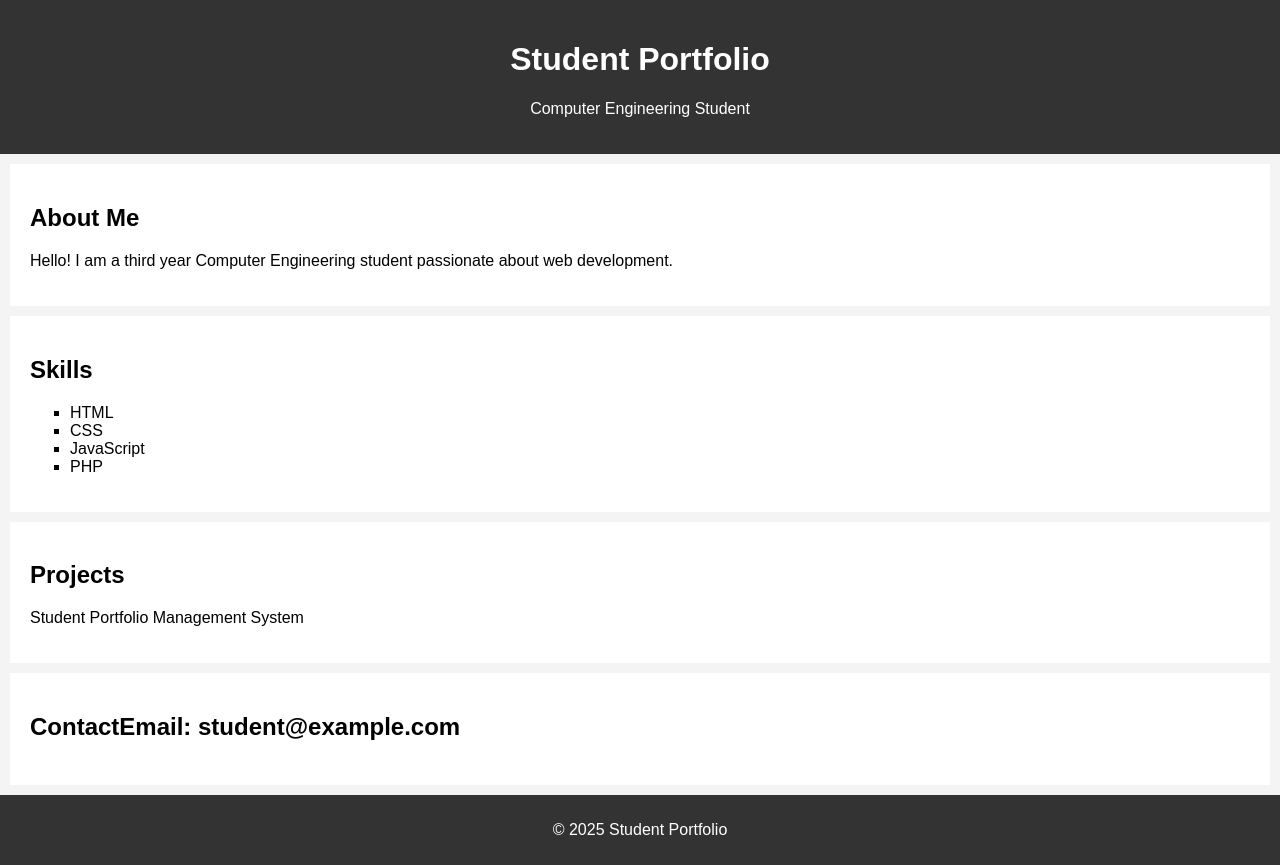
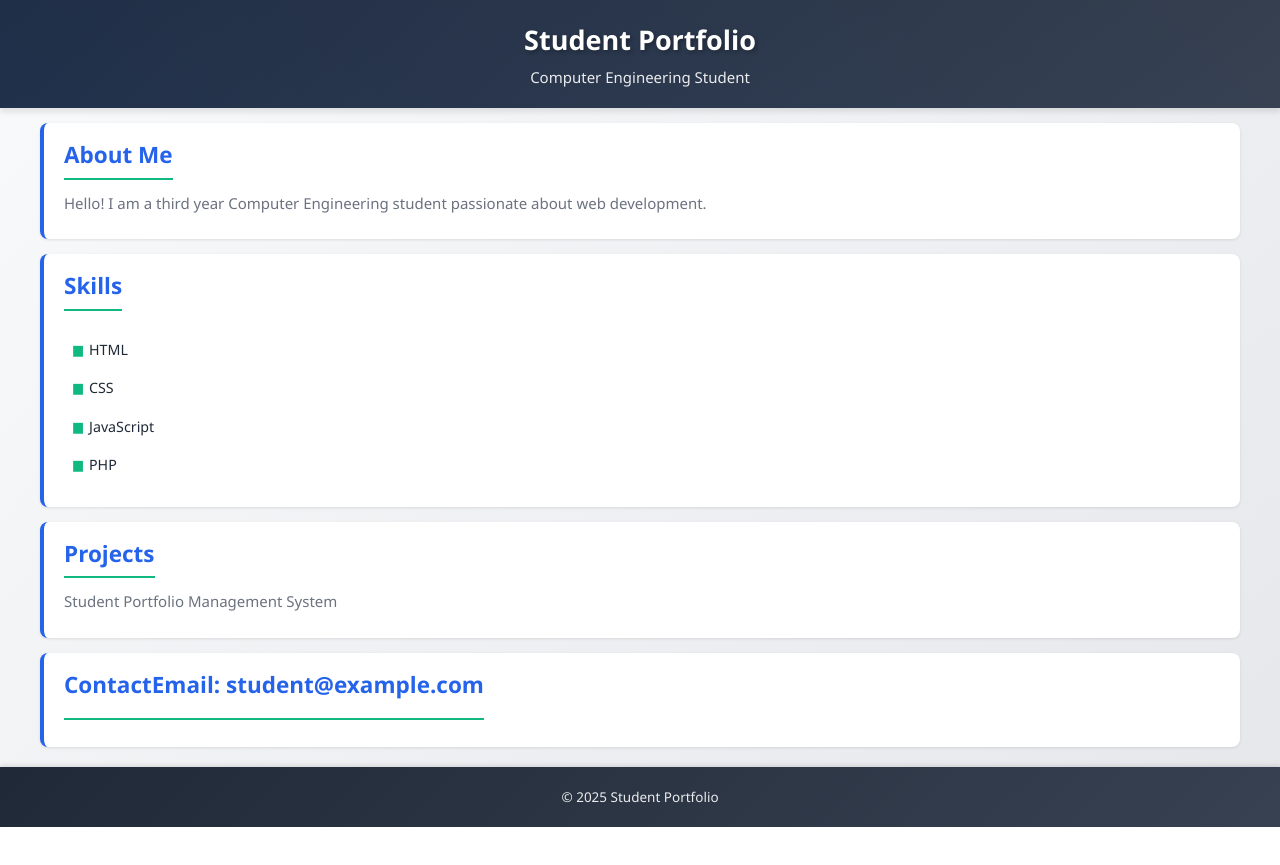
Before and after one commit to ananyashetty05/FSD-Lab-, a PHP site: page /studentportfolio.html in a window 1280 px wide. After the commit the page ends 827 px from the top, so only its background shows below. Run offline with PHP 8.4, Linux system fonts and the light colour scheme.

Commit message:
Refactor CSS with modern styles and variables

```diff
--- a/styles.css
+++ b/styles.css
@@ -1,26 +1,250 @@
+/* Modern Enhanced CSS with Color Scheme */
+
+/* Color Variables for easy customization */
+:root {
+    --primary-color: #2563eb;
+    --primary-dark: #1e40af;
+    --secondary-color: #10b981;
+    --accent-color: #f59e0b;
+    --text-dark: #1f2937;
+    --text-light: #6b7280;
+    --background-light: #f9fafb;
+    --background-white: #ffffff;
+    --header-footer-bg: #1f2937;
+    --shadow-sm: 0 1px 3px rgba(0, 0, 0, 0.1);
+    --shadow-md: 0 4px 6px rgba(0, 0, 0, 0.1);
+    --shadow-lg: 0 10px 15px rgba(0, 0, 0, 0.1);
+}
+
+/* Reset and Base Styles */
+* {
+    margin: 0;
+    padding: 0;
+    box-sizing: border-box;
+}
+
 body {
-font-family: Arial, sans-serif;
-margin: 0;
-background-color: #f4f4f4;
+    font-family: 'Segoe UI', Tahoma, Geneva, Verdana, Arial, sans-serif;
+    margin: 0;
+    background: linear-gradient(135deg, var(--background-light) 0%, #e5e7eb 100%);
+    color: var(--text-dark);
+    line-height: 1.5;
+    min-height: 100vh;
+    font-size: 15px;
 }
+
+/* Header Styles */
 header {
-background-color: #333;
-color: white;
-text-align: center;
+    background: linear-gradient(135deg, var(--header-footer-bg) 0%, #374151 100%);
+    color: white;
+    text-align: center;
+    padding: 20px 15px;
+    box-shadow: var(--shadow-md);
+    position: relative;
+    overflow: hidden;
+}
 
-padding: 20px;
+header::before {
+    content: '';
+    position: absolute;
+    top: 0;
+    left: 0;
+    right: 0;
+    bottom: 0;
+    background: linear-gradient(45deg, var(--primary-color) 0%, transparent 100%);
+    opacity: 0.1;
 }
+
+header h1 {
+    font-size: 1.8em;
+    margin-bottom: 5px;
+    text-shadow: 2px 2px 4px rgba(0, 0, 0, 0.3);
+    position: relative;
+    z-index: 1;
+}
+
+header p {
+    font-size: 1em;
+    opacity: 0.9;
+    position: relative;
+    z-index: 1;
+}
+
+/* Section Styles */
 section {
-padding: 20px;
-margin: 10px;
-background: white;
+    padding: 15px 20px;
+    margin: 15px auto;
+    background: var(--background-white);
+    max-width: 1200px;
+    border-radius: 8px;
+    box-shadow: var(--shadow-sm);
+    transition: transform 0.3s ease, box-shadow 0.3s ease;
+    border-left: 4px solid var(--primary-color);
 }
+
+section:hover {
+    transform: translateY(-3px);
+    box-shadow: var(--shadow-md);
+}
+
+section h2 {
+    color: var(--primary-color);
+    margin-bottom: 12px;
+    font-size: 1.5em;
+    border-bottom: 2px solid var(--secondary-color);
+    padding-bottom: 6px;
+    display: inline-block;
+}
+
+section h3 {
+    color: var(--primary-dark);
+    margin-top: 12px;
+    margin-bottom: 6px;
+    font-size: 1.2em;
+}
+
+section p {
+    color: var(--text-light);
+    margin-bottom: 10px;
+    font-size: 1em;
+    line-height: 1.5;
+}
+
+/* List Styles */
 ul {
-list-style-type: square;
+    list-style-type: none;
+    padding-left: 0;
+    margin: 10px 0;
 }
+
+ul li {
+    padding: 6px 0 6px 25px;
+    margin-bottom: 5px;
+    position: relative;
+    color: var(--text-dark);
+    transition: background-color 0.2s ease;
+    border-radius: 4px;
+    font-size: 0.95em;
+}
+
+ul li:hover {
+    background-color: var(--background-light);
+    padding-left: 28px;
+}
+
+ul li::before {
+    content: '■';
+    color: var(--secondary-color);
+    font-size: 1em;
+    position: absolute;
+    left: 8px;
+    top: 6px;
+}
+
+/* Ordered List Styles */
+ol {
+    padding-left: 20px;
+    margin: 10px 0;
+}
+
+ol li {
+    padding: 5px 0;
+    color: var(--text-dark);
+    margin-bottom: 5px;
+    font-size: 0.95em;
+}
+
+/* Links */
+a {
+    color: var(--primary-color);
+    text-decoration: none;
+    transition: color 0.3s ease;
+    font-weight: 500;
+}
+
+a:hover {
+    color: var(--primary-dark);
+    text-decoration: underline;
+}
+
+/* Footer Styles */
 footer {
-background-color: #333;
-color: white;
-text-align: center;
-padding: 10px;
+    background: linear-gradient(135deg, var(--header-footer-bg) 0%, #374151 100%);
+    color: white;
+    text-align: center;
+    padding: 15px 20px;
+    margin-top: 20px;
+    box-shadow: 0 -2px 4px rgba(0, 0, 0, 0.1);
 }
+
+footer p {
+    margin: 5px 0;
+    opacity: 0.9;
+    font-size: 0.9em;
+}
+
+footer a {
+    color: var(--accent-color);
+}
+
+footer a:hover {
+    color: var(--secondary-color);
+}
+
+/* Utility Classes */
+.text-center {
+    text-align: center;
+}
+
+.text-primary {
+    color: var(--primary-color);
+}
+
+.text-secondary {
+    color: var(--secondary-color);
+}
+
+.bg-light {
+    background-color: var(--background-light);
+}
+
+.highlight {
+    background-color: #fef3c7;
+    padding: 2px 6px;
+    border-radius: 4px;
+    color: var(--text-dark);
+}
+
+/* Responsive Design */
+@media (max-width: 768px) {
+    header h1 {
+        font-size: 1.5em;
+    }
+
+    header p {
+        font-size: 0.9em;
+    }
+
+    section {
+        margin: 10px 8px;
+        padding: 12px 15px;
+    }
+
+    section h2 {
+        font-size: 1.3em;
+    }
+}
+
+@media (max-width: 480px) {
+    header {
+        padding: 15px 10px;
+    }
+
+    header h1 {
+        font-size: 1.3em;
+    }
+
+    section {
+        padding: 10px 12px;
+    }
+}
```
